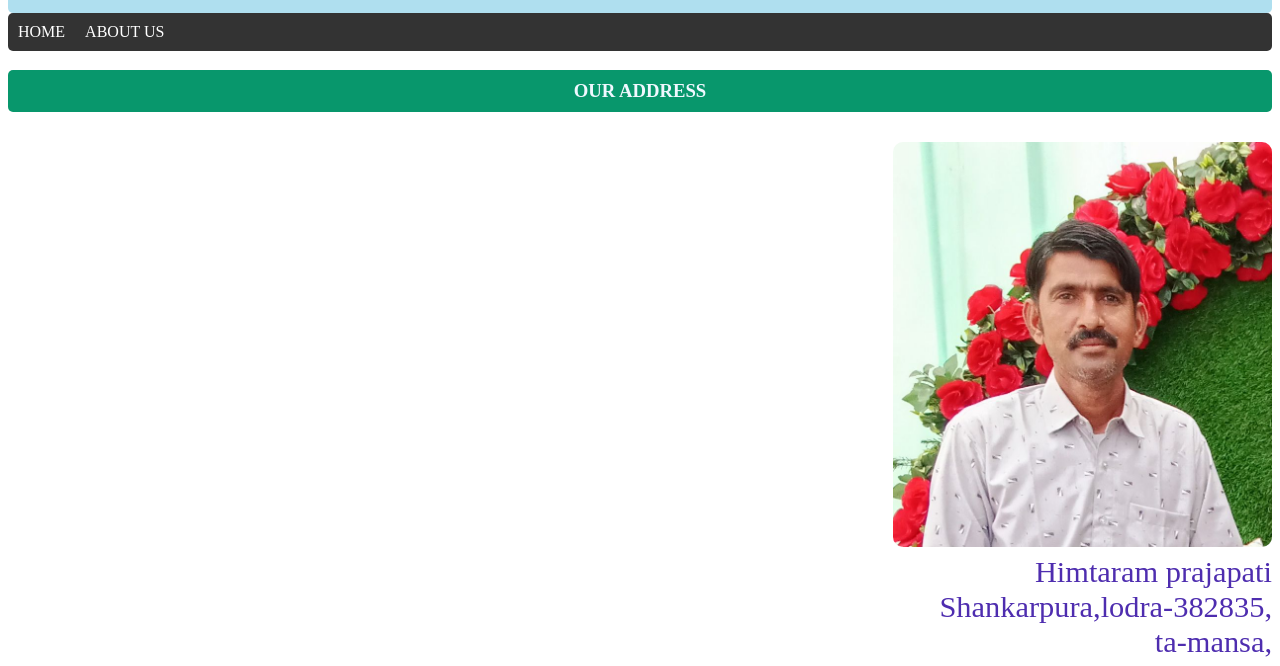
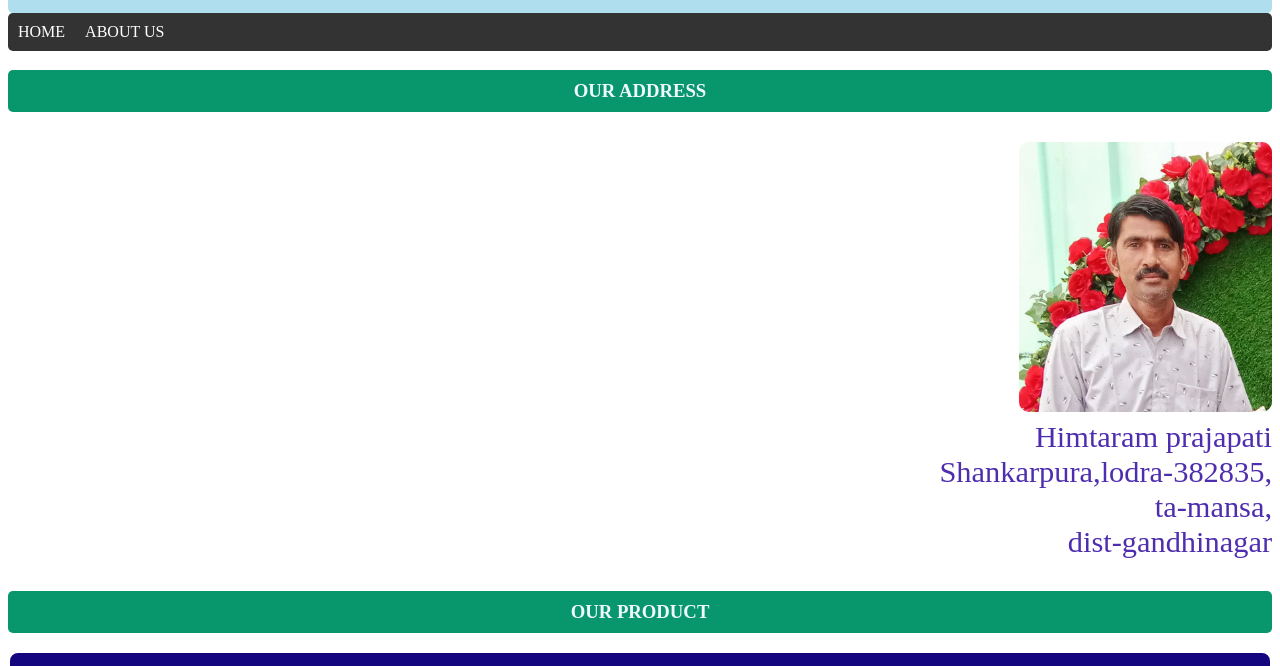
Before and after one commit to prakashhi/Ashapura-home-made-papad, a plain HTML site: page index.html in a window 1280 px wide. Shown: the part 86-752 px from the top of the page. Drawn offline with Linux system fonts and the light colour scheme.

Commit message:
Update index.html

```diff
--- a/index.html
+++ b/index.html
@@ -20,7 +20,7 @@
 
     <main>
       <h3 class="HEAD">OUR ADDRESS</h3>  <p>
-      <img src="IMG_20230223_125240~2.jpg" width="30%"><br>
+      <img src="IMG_20230223_125240~2.jpg" width="20%"><br>
 
              Himtaram prajapati<br>
              Shankarpura,lodra-382835,<br>
```
